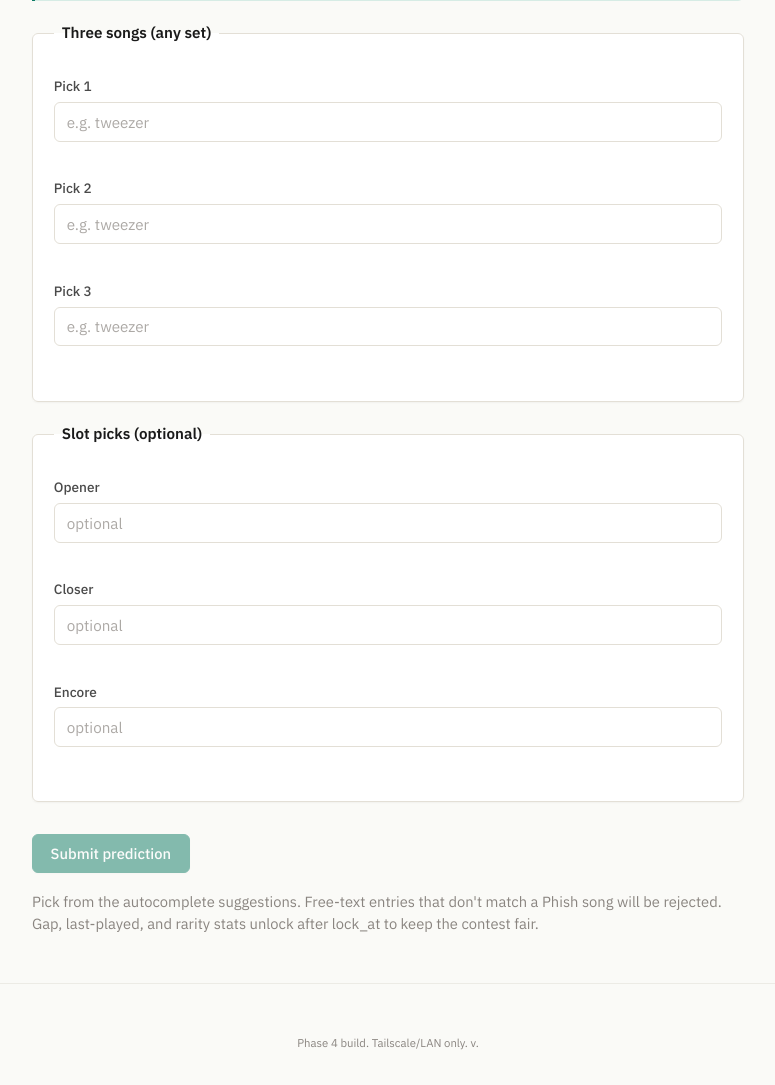
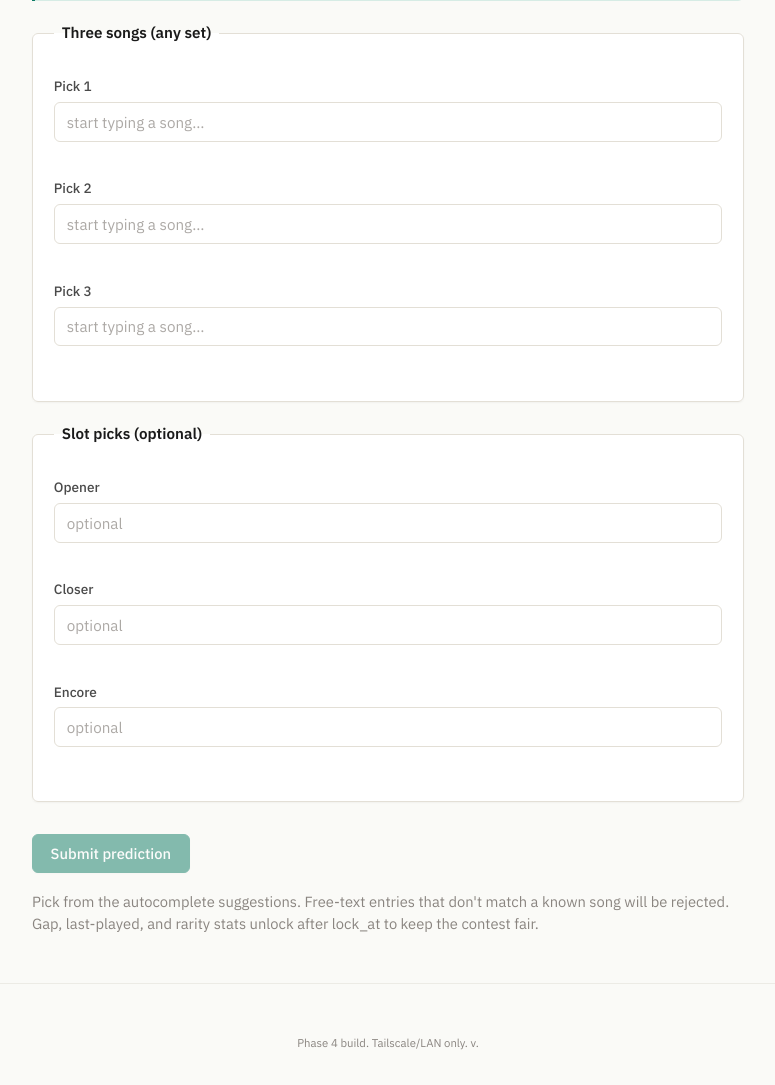
Before and after one commit to pete-builds/open-setlist-stash, a FastAPI app: template src/setlist_stash/templates/predict.html in a window 1280 px wide. Shown: the part 201-1286 px from the top of the page, without its empty margins (252-1027 px from the left). Run offline with FastAPI, Linux system fonts and the light colour scheme; the template is opened without the code that fills it, so the values that code supplies are empty; parts of the project's set-up code (start-up, migrations or seed data) failed here and were passed over.

Commit message:
Make UI copy brand-neutral (remove Phish/Tweezer references)
The platform is band-agnostic (brand via SITE_NAME). Genericize hardcoded
'Phish'/'Tweezer' strings in the predict form, league forms, leaderboard,
validation error, and API description so a non-Phish deployment reads cleanly.

Co-Authored-By: Claude Opus 4.8 <noreply@anthropic.com>

```diff
--- a/src/setlist_stash/__init__.py
+++ b/src/setlist_stash/__init__.py
@@ -1,6 +1,7 @@
-"""setlist-stash: Setlist prediction game for Phish shows.
+"""setlist-stash: an open-source setlist prediction game.
 
-Phase 4 of the Phish Data Platform. See PHASE-4-PLAN.md for design.
+Band-agnostic: brand a deployment via the SITE_NAME env var and point it at any
+setlist MCP server. See PHASE-4-PLAN.md for design.
 """
 
 __version__ = "0.2.0"
--- a/src/setlist_stash/server.py
+++ b/src/setlist_stash/server.py
@@ -150,10 +150,7 @@ def build_app(
     app = FastAPI(
         title="setlist-stash",
         version=__version__,
-        description=(
-            "Setlist prediction game for Phish shows. "
-            "Phase 4 of the Phish Data Platform."
-        ),
+        description="Open-source setlist prediction game.",
         lifespan=lifespan,
     )
 
@@ -397,7 +394,7 @@ def build_app(
                     seen.add(s)
                     unique_bad.append(s)
             error_msg = (
-                "These picks aren't real Phish songs in the database: "
+                "These picks aren't real songs in the database: "
                 + ", ".join(unique_bad)
                 + ". Pick from the autocomplete suggestions."
             )
--- a/src/setlist_stash/templates/leaderboard.html
+++ b/src/setlist_stash/templates/leaderboard.html
@@ -44,7 +44,7 @@
 
   <p class="muted">
     Leaderboards refresh after each resolver tick scores at least one show.
-    Tour-real bucketing lands when mcp-phish exposes tour mappings; until
+    Tour-real bucketing lands when the setlist source exposes tour mappings; until
     then the "Season" tab uses meteorological seasons.
   </p>
   <p class="muted">
--- a/src/setlist_stash/templates/league_settings.html
+++ b/src/setlist_stash/templates/league_settings.html
@@ -31,7 +31,7 @@
              value="{{ league.end_date.isoformat() if league.end_date else '' }}">
 
       <p class="muted">
-        Leave the date fields blank to count every Phish show forever.
+        Leave the date fields blank to count every show forever.
       </p>
     </fieldset>
     <button type="submit" class="btn">Save changes</button>
--- a/src/setlist_stash/templates/leagues_new.html
+++ b/src/setlist_stash/templates/leagues_new.html
@@ -20,7 +20,7 @@
       <input type="text" id="name" name="name" required minlength="1"
              maxlength="80" autofocus
              value="{{ form_name or '' }}"
-             placeholder="Tweezerheads United">
+             placeholder="Late Night Crew">
 
       <label for="start_date">Start date (optional)</label>
       <input type="date" id="start_date" name="start_date"
@@ -31,7 +31,7 @@
              value="{{ form_end or '' }}">
 
       <p class="muted">
-        Leave the dates blank to score every Phish show forever.
+        Leave the dates blank to score every show forever.
         Set them to scope the leaderboard to a specific tour.
       </p>
     </fieldset>
--- a/src/setlist_stash/templates/predict.html
+++ b/src/setlist_stash/templates/predict.html
@@ -57,7 +57,7 @@
                    id="{{ slot }}_title"
                    class="song-picker-title"
                    value="{{ initial }}"
-                   placeholder="e.g. tweezer"
+                   placeholder="start typing a song…"
                    list="songs-list-{{ slot }}"
                    hx-get="/songs/search"
                    hx-trigger="input changed delay:200ms, focus"
@@ -105,7 +105,7 @@
       <button type="submit" class="btn" id="predict-submit-btn">Submit prediction</button>
       <p class="muted">
         Pick from the autocomplete suggestions. Free-text entries that don't
-        match a Phish song will be rejected. Gap, last-played, and rarity
+        match a known song will be rejected. Gap, last-played, and rarity
         stats unlock after lock_at to keep the contest fair.
       </p>
     </form>
--- a/src/setlist_stash/templates/show_predictions.html
+++ b/src/setlist_stash/templates/show_predictions.html
@@ -62,7 +62,7 @@
         {% if resolved %}
           Resolved. Scores show the final breakdown after the resolver tick.
         {% else %}
-          Awaiting resolver. Scores appear once phish.net publishes the setlist.
+          Awaiting resolver. Scores appear once the setlist is published.
         {% endif %}
       </p>
     {% else %}
```
Also changed, not shown: tests/test_predict_validation.py (+1 -1 lines).
